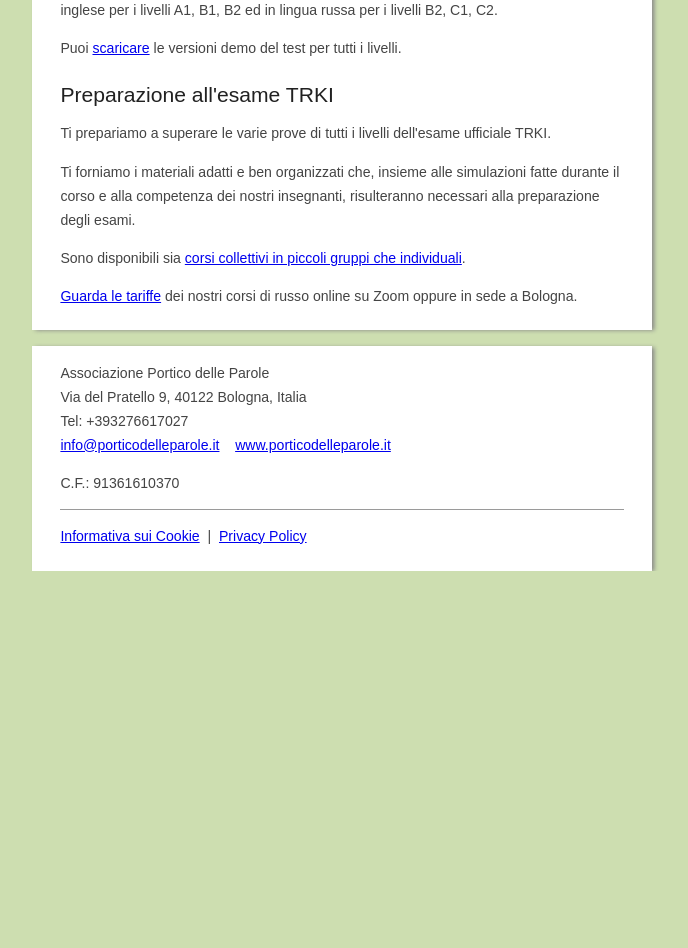
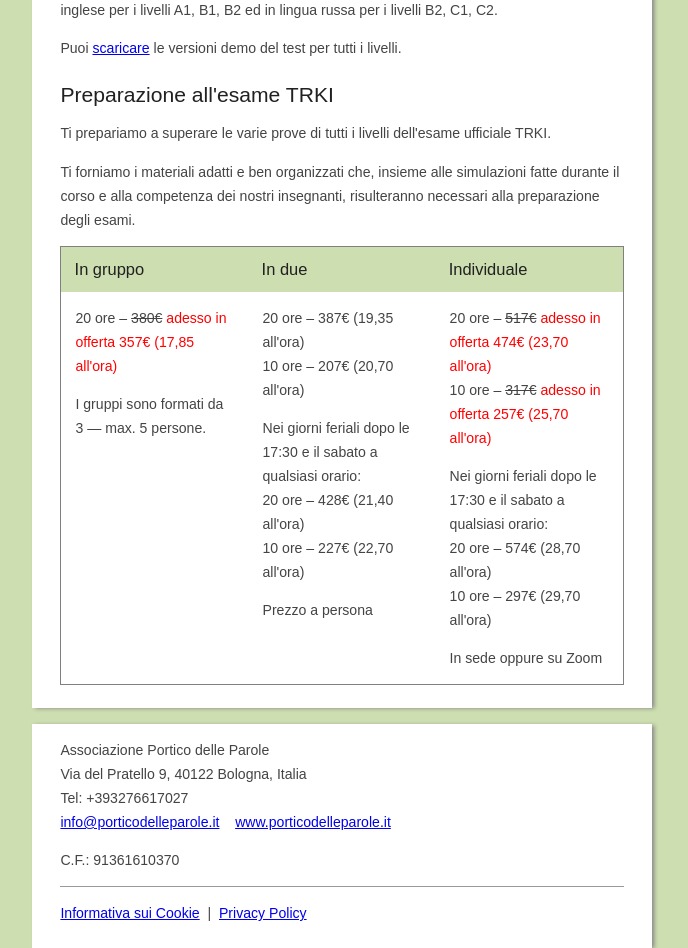
Before and after one commit to DmitryMyadzelets/porticodelleparole, a PHP site: page /trki/ in a window 1280 px wide. Shown: the part 1790-2738 px from the top of the page, without its empty margins (298-986 px from the left). Before the commit the page ends 2361 px from the top, so only its background shows below. Run offline with PHP 8.4, Linux system fonts and the light colour scheme.

Commit message:
Add prices for TRKI

```diff
--- a/trki/index.php
+++ b/trki/index.php
@@ -112,8 +112,71 @@ russo online
 <h2 id="preparazione">Preparazione all'esame TRKI</h2>
 <p>Ti prepariamo a superare le varie prove di tutti i livelli dell'esame ufficiale TRKI.</p>
 <p>Ti forniamo i materiali adatti e ben organizzati che, insieme alle simulazioni fatte durante il corso e alla competenza dei nostri insegnanti, risulteranno necessari alla preparazione degli esami.</p>
-<p>Sono disponibili sia <a href="/#corsi-di-russo">corsi collettivi in piccoli gruppi che individuali</a>.</p>
-<p><a href="/#prezzi">Guarda le tariffe</a> dei nostri corsi di russo online su Zoom oppure in sede a Bologna.</p>
+
+<div class="div-table price-table">
+  <div class="div-column col-third">
+     <div class="col-head">
+         <h3>In gruppo</h3>
+     </div>
+     <p>
+         20 ore – <span style="text-decoration: line-through;">380&#8364;</span>
+         <span style="color:red"> adesso in offerta 357&#8364; (17,85 all'ora)</span>
+     </p>
+     <p>
+         I gruppi sono formati da 3 &mdash; max. 5 persone.
+     </p>
+  </div>
+  <div class="div-column col-third">
+      <div class="col-head">
+          <h3>In due</h3>
+      </div>
+      <p>
+          20 ore – 387&#8364; (19,35 all'ora)
+          <br/>
+          10 ore – 207&#8364; (20,70 all'ora)
+      </p>
+      <p>
+          Nei giorni feriali dopo le 17:30 e il sabato a qualsiasi orario:
+          <br/>
+          20 ore – 428&#8364; (21,40 all'ora)
+          <br/>
+          10 ore – 227&#8364; (22,70 all'ora)
+      </p>
+      <p>
+          Prezzo a persona
+      </p>
+  </div>
+  <div class="div-column col-third">
+    <div class="col-head">
+        <h3>Individuale</h3>
+    </div>
+    <p>
+        20 ore –
+        <span style="text-decoration: line-through;">517&#8364;</span>
+        <span style="color:red">
+          adesso in offerta 474&#8364; (23,70 all'ora)
+        </span>
+
+        <br/>
+
+        10 ore –
+        <span style="text-decoration: line-through;">317&#8364;</span>
+        <span style="color:red">
+          adesso in offerta 257&#8364; (25,70 all'ora)
+        </span>
+    </p>
+    <p>
+        Nei giorni feriali dopo le 17:30 e il sabato a qualsiasi orario:
+        <br/>
+        20 ore – 574&#8364; (28,70 all'ora)
+        <br/>
+        10 ore – 297&#8364; (29,70 all'ora)
+    </p>
+    <p>
+        In sede oppure su Zoom
+    </p>
+  </div>
+</div>
 
 </div>
 <?php include $_SERVER['DOCUMENT_ROOT']."/contacts-bottom.php" ?>
```
